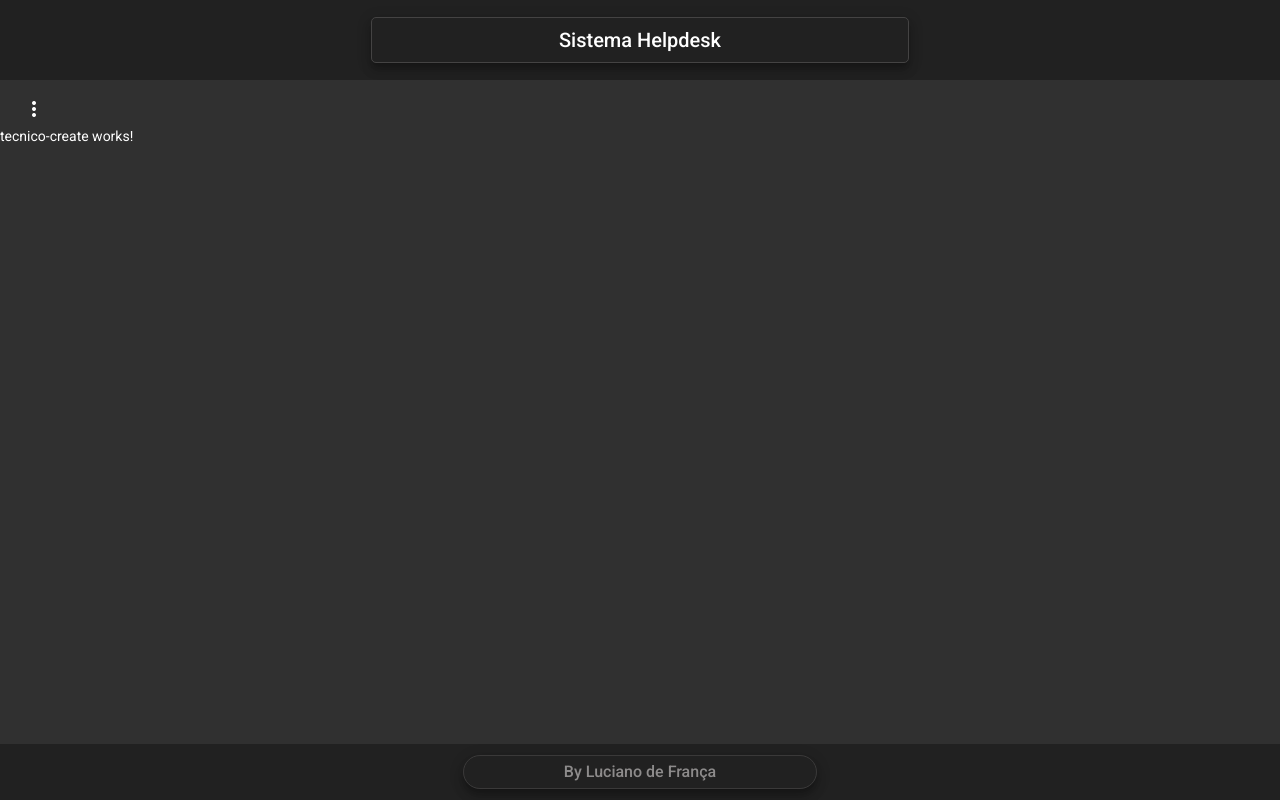
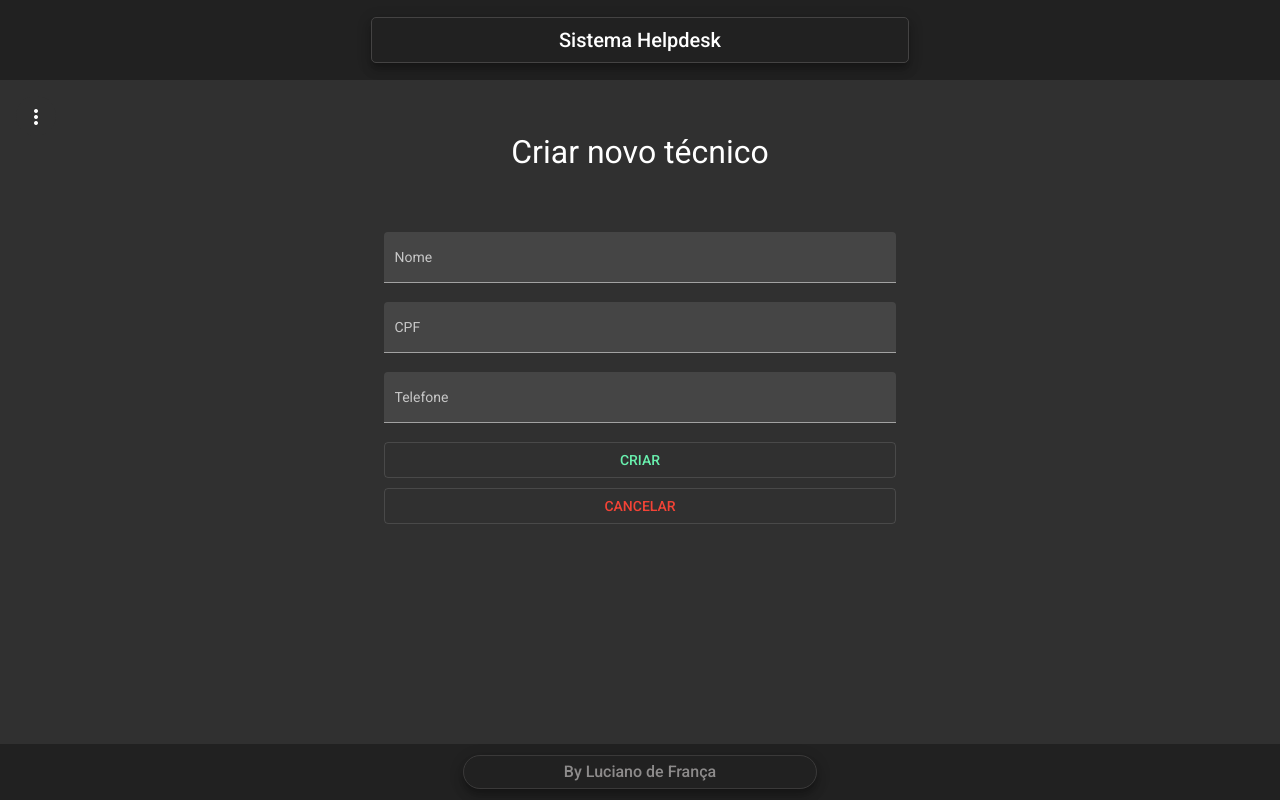
Before and after one commit to lucianodefranca/helpdesk-frontend, an Angular app: page /tecnicos/create in a window 1280 px wide. Built offline with nearby package versions, Linux system fonts and the light colour scheme.

Commit message:
formulario para criar novo tecnico

```diff
--- a/src/app/app.module.ts
+++ b/src/app/app.module.ts
@@ -11,6 +11,7 @@ import { FooterComponent } from './views/components/template/footer/footer.compo
 import { NavComponent } from './views/components/template/nav/nav.component';
 import { HomeComponent } from './views/components/home/home.component';
 import { TecnicoReadComponent } from './views/components/tecnico/tecnico-read/tecnico-read.component';
+import { TecnicoCreateComponent } from './views/components/tecnico/tecnico-create/tecnico-create.component';
 
 import {MatToolbarModule} from '@angular/material/toolbar';
 import {MatSidenavModule} from '@angular/material/sidenav';
@@ -19,7 +20,8 @@ import {MatListModule} from '@angular/material/list';
 import {MatCardModule} from '@angular/material/card';
 import {MatTableModule} from '@angular/material/table';
 import {MatPaginatorModule} from '@angular/material/paginator';
-import { TecnicoCreateComponent } from './views/components/tecnico/tecnico-create/tecnico-create.component';
+import {MatButtonModule} from '@angular/material/button';
+import {MatInputModule} from '@angular/material/input';
 
 
 @NgModule({
@@ -44,6 +46,8 @@ import { TecnicoCreateComponent } from './views/components/tecnico/tecnico-creat
     MatCardModule,
     MatTableModule,
     MatPaginatorModule,
+    MatButtonModule,
+    MatInputModule,
   ],
   providers: [],
   bootstrap: [AppComponent]
--- a/src/app/views/components/tecnico/tecnico-create/tecnico-create.component.css
+++ b/src/app/views/components/tecnico/tecnico-create/tecnico-create.component.css
@@ -0,0 +1,19 @@
+.form {
+    width: 40%;
+    margin: auto;
+}
+
+h1 {
+    text-align: center;
+    font-size: 2rem;
+    margin-bottom: 4rem;
+}
+
+.full-width {
+    width: 100%;
+}
+
+button {
+    width: 100%;
+    margin-bottom: .6rem;
+}
--- a/src/app/views/components/tecnico/tecnico-create/tecnico-create.component.html
+++ b/src/app/views/components/tecnico/tecnico-create/tecnico-create.component.html
@@ -1 +1,17 @@
-<p>tecnico-create works!</p>
+<form class="form">
+    <h1>Criar novo técnico</h1>
+    <mat-form-field class="full-width" appearance="fill">
+        <mat-label>Nome</mat-label>
+        <input matInput placeholder="Ex. João da Silva">
+    </mat-form-field>
+    <mat-form-field class="full-width" appearance="fill">
+        <mat-label>CPF</mat-label>
+        <input matInput placeholder="Ex. 012.345.678-11">
+    </mat-form-field>
+    <mat-form-field class="full-width" appearance="fill">
+        <mat-label>Telefone</mat-label>
+        <input matInput placeholder="Ex. (41) 9999-1234">
+    </mat-form-field>
+    <button mat-stroked-button color="accent">CRIAR</button>
+    <button (click)="cancel()" mat-stroked-button color="warn">CANCELAR</button>
+</form>
--- a/src/app/views/components/tecnico/tecnico-create/tecnico-create.component.ts
+++ b/src/app/views/components/tecnico/tecnico-create/tecnico-create.component.ts
@@ -1,4 +1,5 @@
 import { Component, OnInit } from '@angular/core';
+import { Router } from '@angular/router';
 
 @Component({
   selector: 'app-tecnico-create',
@@ -7,9 +8,12 @@ import { Component, OnInit } from '@angular/core';
 })
 export class TecnicoCreateComponent implements OnInit {
 
-  constructor() { }
+  constructor(private router: Router) { }
 
   ngOnInit(): void {
   }
 
+  cancel():void {
+    this.router.navigate(['tecnicos'])
+  }
 }
--- a/src/app/views/components/tecnico/tecnico-read/tecnico-read.component.css
+++ b/src/app/views/components/tecnico/tecnico-read/tecnico-read.component.css
@@ -10,11 +10,7 @@
 }
 
 .create button {
-    background-color: rgb(52, 52, 54);
-    color: rgb(194, 13, 218);
-    border: none;
     width: 100%;
-    height: 30px;
     margin: 1rem auto;
 }
 
--- a/src/app/views/components/tecnico/tecnico-read/tecnico-read.component.html
+++ b/src/app/views/components/tecnico/tecnico-read/tecnico-read.component.html
@@ -1,6 +1,6 @@
 <div class="create">
     <h1>Técnicos</h1>
-    <button (click)="navigateToCreate()" class="mat-elevation-z8" mat-stroked-button color="primary">CRIAR NOVO TECNICO</button>
+    <button (click)="navigateToCreate()" class="mat-elevation-z8" mat-stroked-button color="accent">CRIAR NOVO TECNICO</button>
 </div>
 
 <div class="mat-elevation-z8 container">
```
